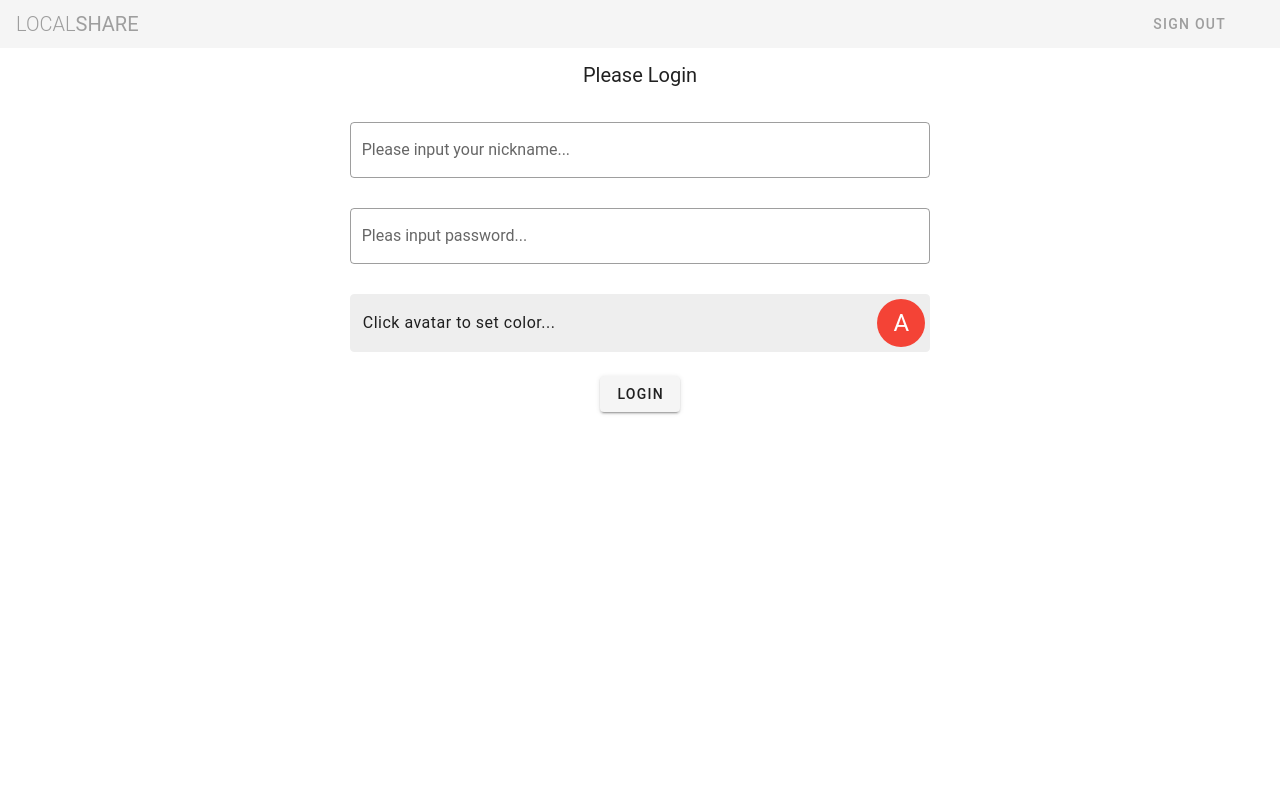
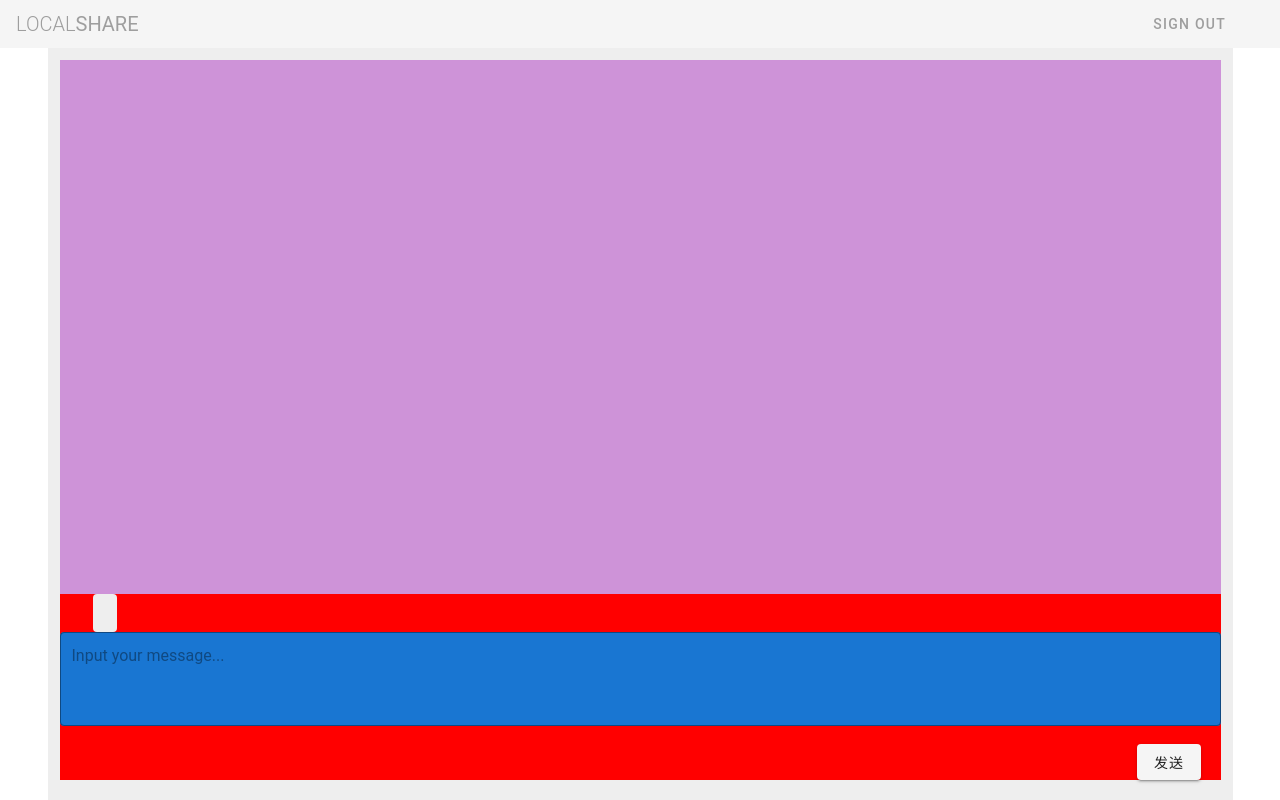
Before and after one commit to lylhw13/local-share, a Vue app in the folder message_window/: page /#/messagewindow in a window 1280 px wide. Before the commit this address led to /#/. Built offline with nearby package versions, Linux system fonts and the light colour scheme; the HTML template or start-up script is replaced by a standard one.

Commit message:
make messagewindow fits different displays

```diff
--- a/message_window/package.json
+++ b/message_window/package.json
@@ -12,6 +12,7 @@
     "core-js": "^3.6.5",
     "dateformat": "^4.3.1",
     "getmac": "^5.17.0",
+    "multer": "^1.4.2",
     "qrcode": "^1.4.4",
     "qrcodejs2": "^0.0.2",
     "socket.io": "^3.0.4",
--- a/message_window/src/views/MainWindow.vue
+++ b/message_window/src/views/MainWindow.vue
@@ -2,7 +2,7 @@
   <v-container fill-height class="grey lighten-3" flex>
     <div id="main">
       <div id="messages-window" v-bind:style="messageCon">
-        <v-list full-height color="purple lighten-3" class="scrollable" id="messageList">
+        <v-list color="purple lighten-3" id="scrollable" v-bind:style="{ 'height': `calc(${mainHeight}vh - ${height}px)`}">
           <div
             v-for="(item, index) in messages"
             :key="index"
@@ -41,16 +41,19 @@
 
           </div>
 
-
-
           </div>
         </v-list>
       </div>
 
-      <div class="inputArea">
+      <div id="input-window" style="background-color:red;" ref="inputWindow">
+          <div style="width:1rem;">
+          <v-file-input chips show-size flat solo dense hide-details background-color="grey lighten-3" disable-input class="ma-0 pa-0" truncate-length="15">
+          </v-file-input>
+          </div>
+
           <v-textarea id="input"
-          backgroud-color="blue"
-          color="cyan"
+          background-color="primary"
+            color="red"
             rows="3"
             no-resize
             outlined
@@ -60,9 +63,10 @@
             {{ inputText }}
           </v-textarea>
 
-        <v-btn v-on:click="send">
+          <v-btn v-on:click="send" class="align-self-end mr-5">
             发送
           </v-btn>
+
       </div>
     </div>
   </v-container>
@@ -77,6 +81,7 @@ export default {
     return {
       messageCon: {},
       inputText: "",
+      height:500,
       // username: "",
       messages: [],
     //   username: "周杰伦"
@@ -92,9 +97,9 @@ export default {
   },
 
   beforeCreate() {
-      if ( !this.$store.state.loginState ) {
-          this.$router.push("/");
-      }
+      // if ( !this.$store.state.loginState ) {
+      //     this.$router.push("/");
+      // }
   },
 
   computed: {
@@ -103,6 +108,12 @@ export default {
     },
     color() {
       return this.$store.state.color;
+    },
+    mainHeight() {
+      if (this.$vuetify.breakpoint.lgAndUp)
+        return 90
+      else
+        return 77
     }
   },
 
@@ -117,11 +128,13 @@ export default {
     socket.on('change host password', () => {
       this.$store.commit("setLoginState", false);
       this.$router.push("/");
-    })
+    }),
+
+    this.height =document.getElementById("input-window").offsetHeight
   },
 
   updated() {
-        var container = this.$el.querySelector('#messageList');
+        var container = this.$el.querySelector('#scrollable');
         container.scrollTop = container.scrollHeight;
   },
 
@@ -153,9 +166,9 @@ export default {
 </script>
 
 <style scoped>
-.scrollable {
+#scrollable {
   overflow-y: auto;
-  height: calc(90vh - 7rem);
+  /* height: calc(100vh - 22rem); */
 }
 .v-container {
   background-color: bisque;
@@ -167,17 +180,12 @@ export default {
   width: 100%;
   display: flex;
   flex-direction: column;
-  align-items: stretch;
-  justify-content: space-between;
+  /* align-items: stretch; */
+  /* justify-content: space-between; */
 }
 #messages-window {
   background-color: dark;
-  flex: 1;
-}
-
-#message-row {
-  /* display: flex; */
-  /* flex-direction: row; */
+  /* flex: 1; */
 }
 
 #message-box {
@@ -186,10 +194,11 @@ export default {
   /* margin-bottom: 1.5rem; */
 }
 
-.inputArea {
+#input-window {
   display: flex;
-  flex: row;
+  flex-direction: column;
 }
+
 
 .v-textarea {
   height: 7rem;
```
Also changed, not shown: 1 other file (tests, documents, lock files or other folders). Lines whose indentation alone changed are shown as unchanged.
